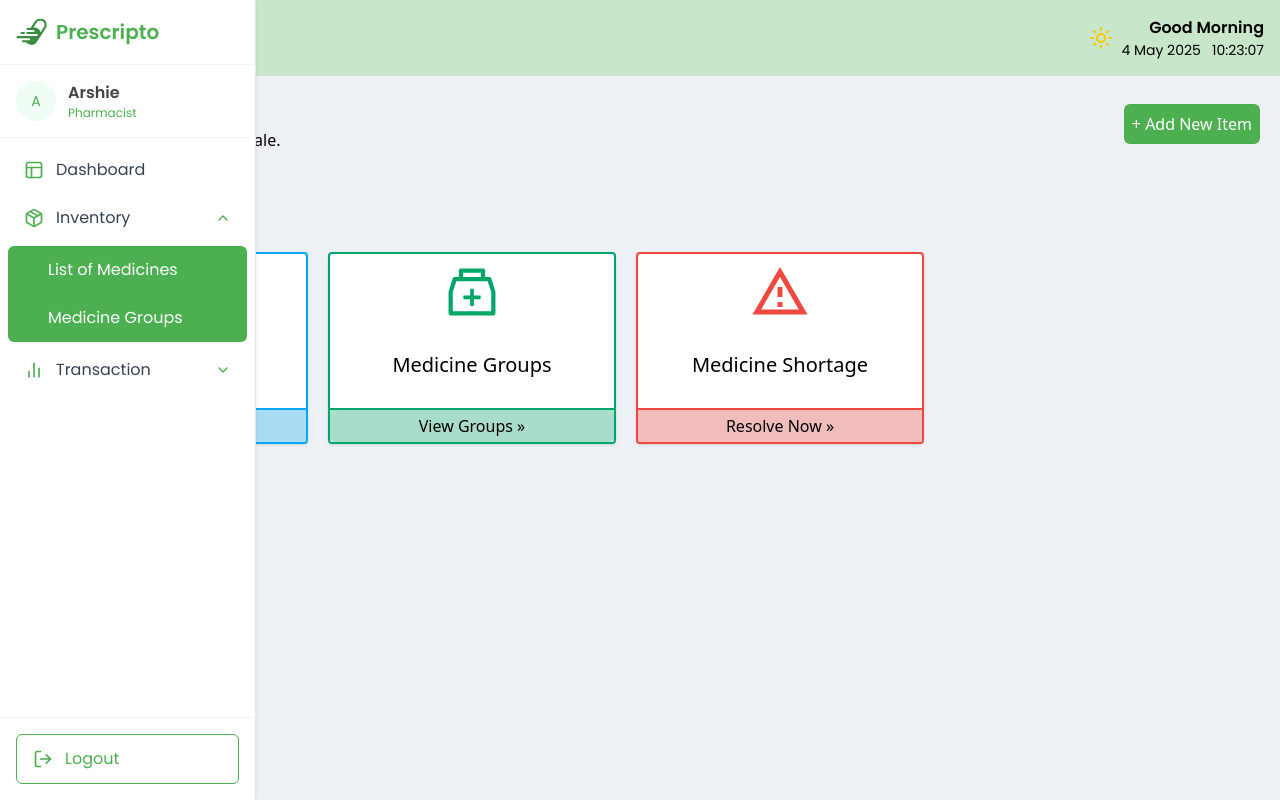
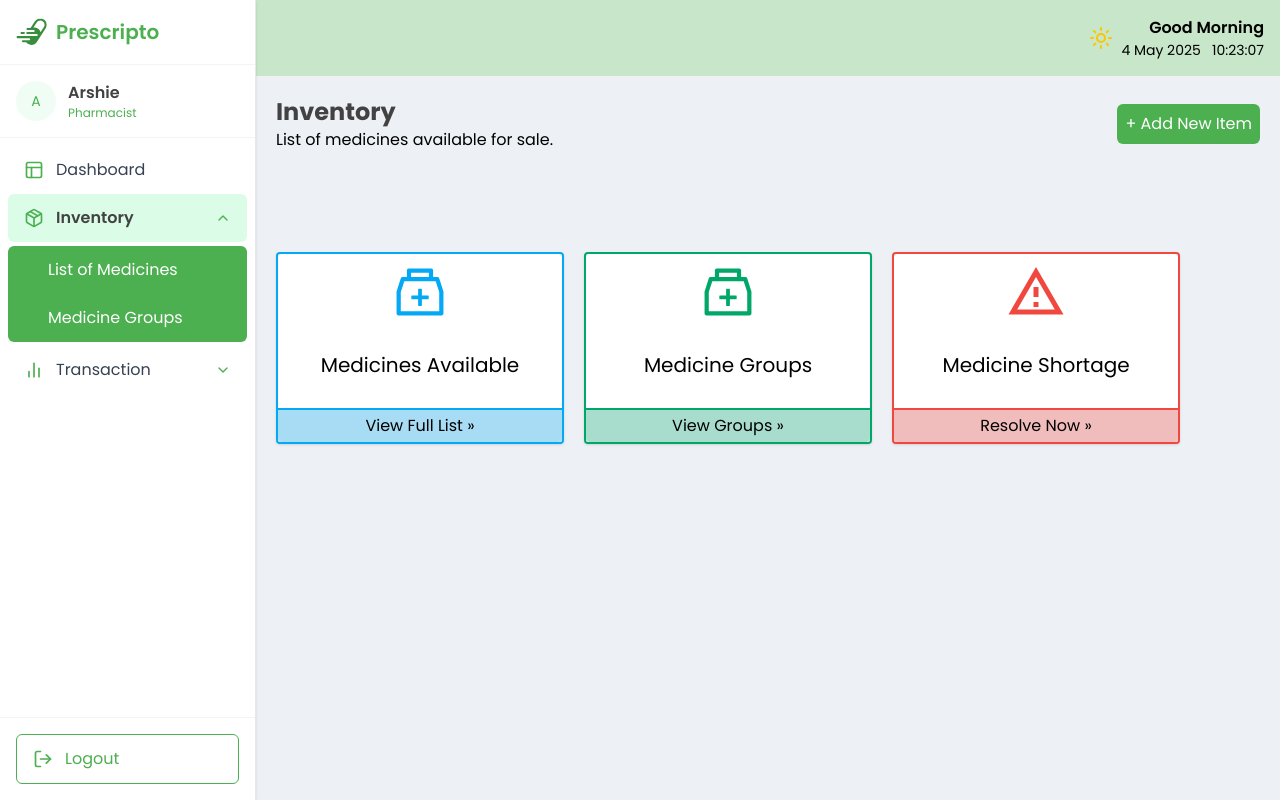
Before and after one commit to drchhhhhh/Prescripto, a React (Vite) app in the folder frontend/: page /inventory in a window 1280 px wide. Both pictures are taken after a click on the button "Inventory". Built offline with nearby package versions, Linux system fonts and the light colour scheme.

Commit message:
active state navbar

```diff
--- a/frontend/src/components/Navbar.tsx
+++ b/frontend/src/components/Navbar.tsx
@@ -1,7 +1,8 @@
 "use client"
 
 import { useState } from 'react';
-import { useNavigate } from 'react-router-dom';
+import { useNavigate, useLocation } from 'react-router-dom';
+import { Link } from 'react-router';
 import Logo from '../assets/logo.svg';
 import {
   ChevronDown,
@@ -13,19 +14,20 @@ import {
   User
 } from 'lucide-react';
 
-
 export default function Navbar() {
   const navigate = useNavigate();
+  const location = useLocation();
+  const currentPath = location.pathname;
 
+  const isDashboardOpen = currentPath === '/dashboard';
   const [isInventoryOpen, setIsInventoryOpen] = useState(false);
   const [isTransactionOpen, setIsTransactionOpen] = useState(false);
-  const [isProfileMenuOpen, setIsProfileMenuOpen] = useState(false);
 
   return (
     <aside className="fixed top-0 left-0 h-screen w-64 bg-white border-r border-gray-200 flex flex-col shadow-sm font-poppins z-50">
       {/* Logo */}
       <header className="p-4 flex items-center border-b border-gray-100">
-        <img src={Logo} alt="Prescripto Logo" className="h-8 w-auto"/>
+        <img src={Logo} alt="Prescripto Logo" className="h-8 w-auto" />
         <span className="ml-2 text-xl font-semibold text-primaryGreen">Prescripto</span>
       </header>
 
@@ -48,7 +50,11 @@ export default function Navbar() {
           <li>
             <button
               onClick={() => navigate('/dashboard')}
-              className="flex items-center px-4 py-3 text-gray-700 hover:bg-green-50 w-full text-left rounded-md"
+              className={`flex items-center px-4 py-3 w-full text-left rounded-md ${
+                isDashboardOpen
+                  ? 'bg-green-100 text-primaryGreen font-semibold'
+                  : 'text-gray-700 hover:bg-green-50'
+              }`}
             >
               <Layout className="h-5 w-5 mr-3 text-primaryGreen" />
               <span>Dashboard</span>
@@ -58,18 +64,21 @@ export default function Navbar() {
           {/* Inventory */}
           <li className="mb-1">
             <button
-              className="w-full flex items-center justify-between px-4 py-3 text-gray-700 hover:bg-green-50 rounded-md"
+              className={`w-full flex items-center justify-between px-4 py-3 rounded-md ${
+                isInventoryOpen ? 'bg-green-100 text-primaryGreen font-semibold' : 'text-gray-700 hover:bg-green-50'
+              }`}
               onClick={() => setIsInventoryOpen((prev) => !prev)}
               aria-expanded={isInventoryOpen}
             >
               <div className="flex items-center">
                 <Package className="h-5 w-5 mr-3 text-primaryGreen" />
-                <span>Inventory</span>
+                <Link className='text-darkGray' to="/inventory">Inventory</Link>
               </div>
-              {isInventoryOpen ?
-                <ChevronUp className="h-4 w-4 text-primaryGreen" /> :
+              {isInventoryOpen ? (
+                <ChevronUp className="h-4 w-4 text-primaryGreen" />
+              ) : (
                 <ChevronDown className="h-4 w-4 text-primaryGreen" />
-              }
+              )}
             </button>
             {isInventoryOpen && (
               <ul className="bg-primaryGreen text-cleanWhite rounded-md mt-1">
@@ -83,7 +92,7 @@ export default function Navbar() {
                 </li>
                 <li>
                   <button
-                    onClick={() => navigate('/Inventory/groups')}
+                    onClick={() => navigate('/inventory/groups')}
                     className="block py-3 pl-10 hover:bg-darkGreen w-full text-left rounded-md"
                   >
                     Medicine Groups
@@ -96,7 +105,9 @@ export default function Navbar() {
           {/* Transaction */}
           <li>
             <button
-              className="w-full flex items-center justify-between px-4 py-3 text-gray-700 hover:bg-green-50 rounded-md"
+              className={`w-full flex items-center justify-between px-4 py-3 rounded-md ${
+                isTransactionOpen ? 'bg-green-100 text-primaryGreen font-semibold' : 'text-gray-700 hover:bg-green-50'
+              }`}
               onClick={() => setIsTransactionOpen((prev) => !prev)}
               aria-expanded={isTransactionOpen}
             >
@@ -104,10 +115,11 @@ export default function Navbar() {
                 <BarChart2 className="h-5 w-5 mr-3 text-primaryGreen" />
                 <span>Transaction</span>
               </div>
-              {isTransactionOpen ?
-                <ChevronUp className="h-4 w-4 text-primaryGreen" /> :
+              {isTransactionOpen ? (
+                <ChevronUp className="h-4 w-4 text-primaryGreen" />
+              ) : (
                 <ChevronDown className="h-4 w-4 text-primaryGreen" />
-              }
+              )}
             </button>
             {isTransactionOpen && (
               <ul className="bg-primaryGreen text-cleanWhite rounded-md mt-1">
--- a/frontend/src/pages/Inventory/Inventory.tsx
+++ b/frontend/src/pages/Inventory/Inventory.tsx
@@ -5,7 +5,7 @@ import Header from "../../components/Header";
 
 const InventoryPage = () => {
   return (
-    <main className="bg-primaryBG w-full min-h-screen">
+    <main className="bg-primaryBG w-full min-h-screen pl-64 font-poppins">
         <Header />
         <section className='w-full flex flex-row justify-between items-center p-5'>
             <div className="flex flex-col">
--- a/frontend/src/pages/Inventory/InventoryGroups.tsx
+++ b/frontend/src/pages/Inventory/InventoryGroups.tsx
@@ -131,7 +131,7 @@ export default function InventoryGroups() {
     <>
       <Header />
       <main className="flex flex-col bg-primaryBG w-full min-h-screen font-poppins pl-64">
-        <div className="w-full max-w-7xl mx-auto px-5 flex flex-col flex-1 py-6">
+        <div className="w-full max-w-7xl mx-auto px-5 flex flex-col flex-1 py-5">
           {/* Top Section - Match dashboard layout */}
           <div className="flex justify-between items-center mb-6">
             <div className="flex flex-col">
```
